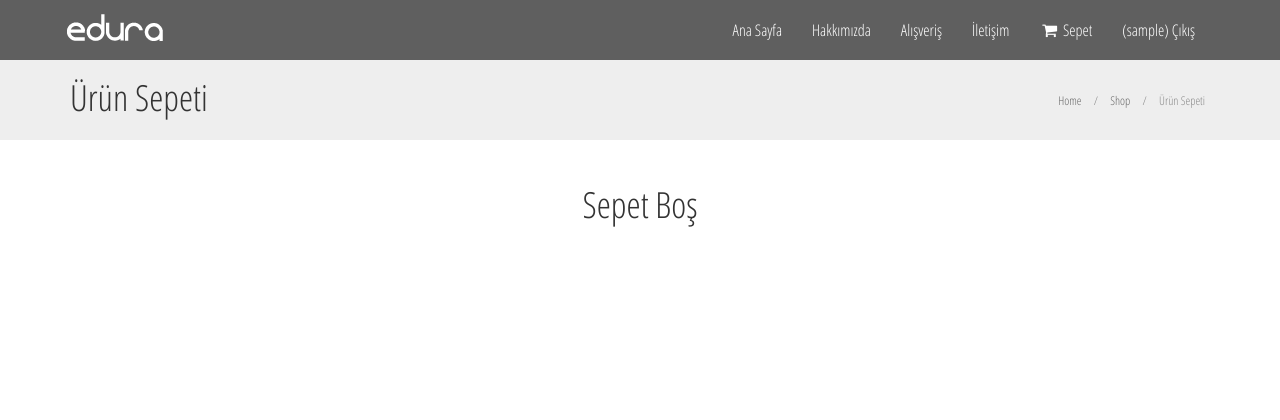
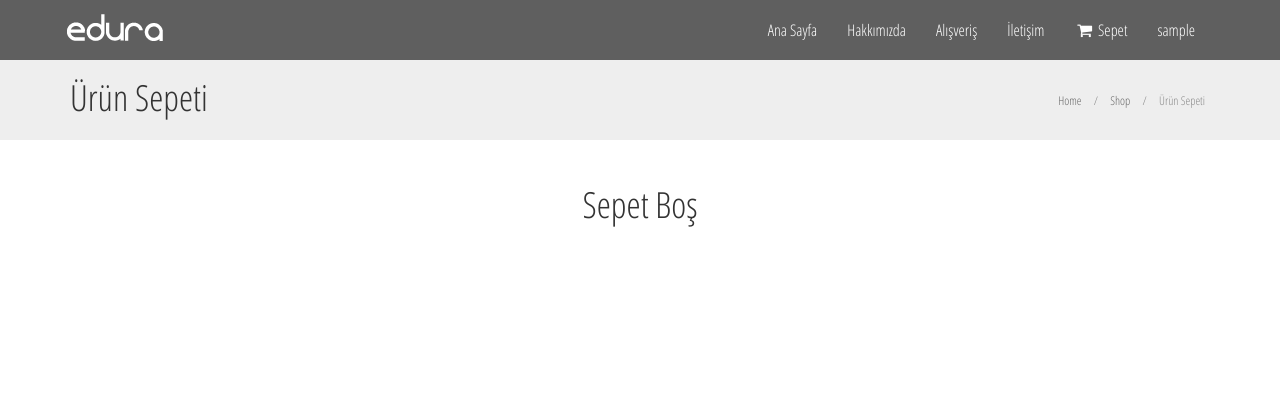
Before and after one commit to HalilSar/Ecommercepy2, a Django app: page /order/shopcart/ in a window 1280 px wide. Shown: the top 420 px of the page. Run offline with Django 3.2, Linux system fonts and the light colour scheme; the visitor is signed in with stand-in values (Sample User, id 1); grey boxes labelled with a size stand in for pictures from a placeholder-image service; data that the repository does not hold is empty; some libraries are stand-ins or nearby versions; some web fonts are replaced.

Commit message:
navbar fixed

```diff
--- a/commerce/settings.py
+++ b/commerce/settings.py
@@ -126,9 +126,7 @@ USE_TZ = True
 # https://docs.djangoproject.com/en/3.2/howto/static-files/
 
 STATIC_URL = '/static/'
-STATICFILES_DIRS = [
-   os.path.join(BASE_DIR ,"static")
-]
+STATIC_ROOT = os.path.join(BASE_DIR, "static")
 
 MEDIA_URL = '/uploads/'
 MEDIA_ROOT = os.path.join(BASE_DIR, 'uploads')
--- a/templates/partials/_navbar.html
+++ b/templates/partials/_navbar.html
@@ -12,7 +12,7 @@
                     <span class="icon-bar"></span>
                     <span class="icon-bar"></span>
                 </button>
-                <a class="navbar-brand" href="#">
+                <a class="navbar-brand" href="">
                     <img src="{% static 'images/edura-logo.png'%}" alt="Edura - Multipurpose Website Template">
                 </a>
             </div>
@@ -20,56 +20,11 @@
             <div id="navbar" class="navbar-collapse collapse">
 
                 <ul class="nav navbar-nav">
-                    <li class="dropdown">
-                        <a href="#" class="dropdown-toggle" data-toggle="dropdown" data-hover="dropdown"
-                            role="button" aria-haspopup="true" aria-expanded="false">Ana Sayfa</a>
-                        <ul class="dropdown-menu">
-                            <li><a href="{% static 'edura/index-2.html' %} ">Homepage 1</a></li>
-                            <li><a href="{% static 'edura/index-3.html' %}">Homepage 2</a></li>
-                            <li><a href="{% static 'edura/index-4.html' %}">Homepage 3</a></li>
-                            <li><a href="{% static 'edura/index-5.html' %}">Homepage 4</a></li>
-                            <li><a href="{% static 'edura/index-6.html' %}">Home 5 (Full Carousel)</a></li>
-                        </ul>
-                    </li>
+                    <li ><a href="/" >Ana Sayfa</a>   </li>
+                    <li > <a href="{% url 'aboutus' %}">Hakkımızda</a></li>
+                    <li> <a href="{% url 'product' %}">Alışveriş</a> </li>
+                    <li> <a href="{% url 'contact' %}">İletişim</a> </li>
 
-                    <li class="dropdown">
-                        <a href="{% url 'aboutus' %}" class="dropdown-toggle" data-toggle="dropdown" data-hover="dropdown"
-                            role="button" aria-haspopup="true" aria-expanded="false">Hakkımızda</a>
-                        <ul class="dropdown-menu">
-                            <li><a href="{% url 'aboutus' %}">Hakkımızda</a></li>
-                            <li><a href="pricing.html">Pricing</a></li>
-                            <li><a href="services.html">Servis</a></li>
-                            <li><a href="faq.html">FAQ</a></li>
-                            <li><a href="404.html">404 Error</a></li>
-                        </ul>
-                    </li>
-
-
-
-                    <li class="dropdown">
-                        <a href="#" class="dropdown-toggle" data-toggle="dropdown" data-hover="dropdown"
-                            role="button" aria-haspopup="true" aria-expanded="false">Alışveriş</a>
-                        <ul class="dropdown-menu">
-                            <li><a href="shop-product.html">Product</a></li>
-                            <li><a href="shop-product-sidebar-left.html">Product Sidebar Left</a></li>
-                            <li><a href="shop-product-sidebar-right.html">Product Sidebar Right</a></li>
-                            <li><a href="shop-catalog.html">Catalog</a></li>
-                            <li><a href="shop-catalog-sidebar-left.html">Catalog Sidebar Left</a></li>
-                            <li><a href="shop-catalog-sidebar-right.html">Catalog Sidebar Right</a></li>
-                            <li><a href="shop-cart.html">Shopping Cart</a></li>
-                        </ul>
-                    </li>
-
-                    <li class="dropdown">
-                        <a href="#" class="dropdown-toggle" data-toggle="dropdown" data-hover="dropdown"
-                            role="button" aria-haspopup="true" aria-expanded="false">İletişim</a>
-                        <ul class="dropdown-menu">
-                            <li><a href="contactus-1.html">Contact Us 1</a></li>
-                            <li><a href="contactus-2.html">Contact Us 2</a></li>
-                            <li><a href="contactus-3.html">Contact Us 3</a></li>
-                            <li><a href="contactus-4.html">Contact Us 4</a></li>
-                        </ul>
-                    </li>
 
                     <li><a href="{% url 'shopcart' %}"><i class="fa fa-shopping-cart fa-fw"></i>
                         {%if request.session.cart_items == 0 %}
@@ -78,18 +33,17 @@
                             Sepet ({{request.session.cart_items}})
                         {%endif%}
                     </a></li>
-
                     {% if user.is_authenticated %}
-
-                    <li class="nav-item">
-
-                        <a href="javascript:{document.getElementById('logout').submit()}" class="nav-link">({{ user.username }})
-                             Çıkış</a>
-                    <form action="{% url 'logout' %}" method="POST" id="logout">
-                        {%csrf_token%}
-                        <input type="hidden">
-                    </form>
-
+                    <li class="dropdown">
+                    <a href="#" class="dropdown-toggle" data-toggle="dropdown" data-hover="dropdown"
+                    role="button" aria-haspopup="true" aria-expanded="false">{{ user.username }}</a>
+                            <ul class="dropdown-menu">
+                                <li><a href="/user/user-profile">Kullanıcı Profilim</a></li>
+                                <li><a href="/user/orders">Şiparişlerim</a></li>
+                                <li><a href="/user/comments">Yorumlarım</a></li>
+                                <!-- <li><a href="/user/products">Ürünlerim</a></li> -->
+                                <li><a href="/logout">Çıkış</a></li>
+                            </ul>
                     </li>
                         {% else %}
                         <li {% if 'login' in request.path %} class="nav-item active" {% else %} class="nav-item" {%endif %}>
@@ -102,6 +56,21 @@
 
                         {% endif %}
                     </ul>
+
+
+
+
+
+
+
+
+
+
+
+
+
+
+
 
 
 
```
Also changed, not shown: settings/__init__.py (deleted), uploads/images/favicon_gO5QEd2.png (added), uploads/images/product1_gpus3oR.jpg (added), uploads/images/product2_LAzU4xJ.jpg (added), uploads/images/product2_oQKIL3A.jpg (added), uploads/images/product2_wg89Rqd.jpg (added), uploads/images/product3_2YNgtfq.jpg (added). Lines whose indentation alone changed are shown as unchanged.
